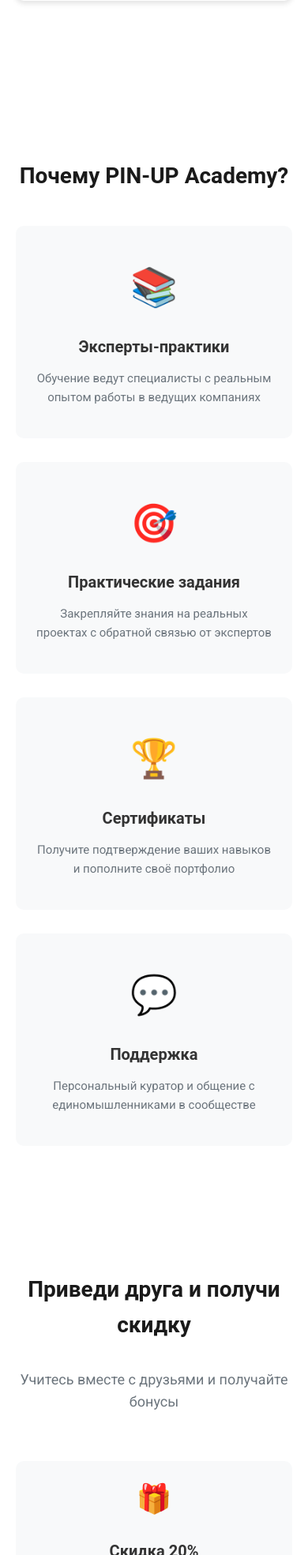
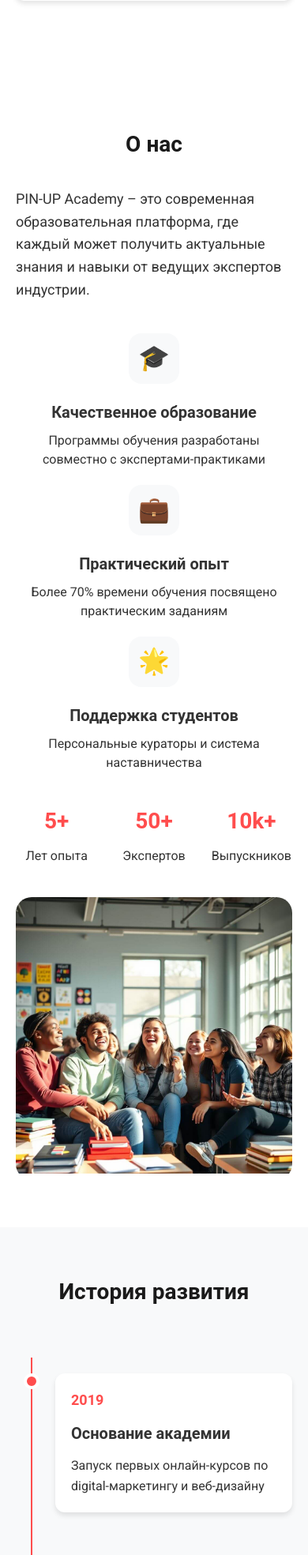
Before and after one commit to Excalibur0888/PinUp_Academy, a PHP site: page /index.html in a window 390 px wide. Shown: the part 4531-6500 px from the top of the page at 79% size. Run offline with PHP 8.4, Linux system fonts and the light colour scheme; some web fonts are replaced.

Commit message:
Add About and Timeline sections with responsive design

```diff
--- a/css/style.css
+++ b/css/style.css
@@ -4127,3 +4127,258 @@
         gap: 12px;
     }
 }
+
+/* About Section */
+.about {
+    padding: 80px 0;
+    background: var(--white);
+}
+
+.about-grid {
+    display: grid;
+    grid-template-columns: 1fr 1fr;
+    gap: 60px;
+    align-items: center;
+}
+
+.about-content {
+    max-width: 600px;
+}
+
+.about-description {
+    font-size: 18px;
+    line-height: 1.6;
+    color: var(--text-color);
+    margin-bottom: 40px;
+}
+
+.about-features {
+    display: grid;
+    gap: 24px;
+    margin-bottom: 40px;
+}
+
+.about-feature {
+    display: flex;
+    gap: 20px;
+    align-items: flex-start;
+}
+
+.about-feature__icon {
+    font-size: 32px;
+    width: 64px;
+    height: 64px;
+    background: var(--light-bg);
+    border-radius: 16px;
+    display: flex;
+    align-items: center;
+    justify-content: center;
+    flex-shrink: 0;
+}
+
+.about-feature__content {
+    flex: 1;
+}
+
+.about-feature__title {
+    font-size: 20px;
+    font-weight: 600;
+    color: var(--text-color);
+    margin-bottom: 8px;
+}
+
+.about-feature__text {
+    font-size: 16px;
+    line-height: 1.5;
+    color: var(--text-muted);
+}
+
+.about-stats {
+    display: grid;
+    grid-template-columns: repeat(3, 1fr);
+    gap: 30px;
+    margin-top: 40px;
+}
+
+.about-stat {
+    text-align: center;
+}
+
+.about-stat__value {
+    font-size: 36px;
+    font-weight: 700;
+    color: var(--primary-color);
+    display: block;
+    margin-bottom: 8px;
+}
+
+.about-stat__label {
+    font-size: 16px;
+    color: var(--text-muted);
+}
+
+.about-image {
+    position: relative;
+    border-radius: 20px;
+    overflow: hidden;
+}
+
+.about-image img {
+    width: 100%;
+    height: 100%;
+    object-fit: cover;
+}
+
+/* Timeline Section */
+.timeline {
+    padding: 80px 0;
+    background: var(--light-bg);
+    position: relative;
+}
+
+.timeline-container {
+    position: relative;
+    max-width: 800px;
+    margin: 60px auto 0;
+    padding: 20px 0;
+}
+
+.timeline-container::before {
+    content: '';
+    position: absolute;
+    left: 50%;
+    transform: translateX(-50%);
+    width: 2px;
+    height: 100%;
+    background: var(--primary-color);
+    top: 0;
+}
+
+.timeline-item {
+    position: relative;
+    margin-bottom: 60px;
+    width: calc(50% - 30px);
+}
+
+.timeline-item:nth-child(odd) {
+    left: 0;
+}
+
+.timeline-item:nth-child(even) {
+    left: 50%;
+    margin-left: 30px;
+}
+
+.timeline-dot {
+    position: absolute;
+    width: 20px;
+    height: 20px;
+    border-radius: 50%;
+    background: var(--primary-color);
+    border: 4px solid var(--white);
+    top: 0;
+}
+
+.timeline-item:nth-child(odd) .timeline-dot {
+    right: -40px;
+}
+
+.timeline-item:nth-child(even) .timeline-dot {
+    left: -40px;
+}
+
+.timeline-content {
+    background: var(--white);
+    padding: 30px;
+    border-radius: 12px;
+    box-shadow: var(--shadow);
+}
+
+.timeline-date {
+    font-size: 18px;
+    font-weight: 600;
+    color: var(--primary-color);
+    margin-bottom: 12px;
+}
+
+.timeline-title {
+    font-size: 24px;
+    font-weight: 700;
+    color: var(--text-color);
+    margin-bottom: 12px;
+}
+
+.timeline-description {
+    font-size: 16px;
+    line-height: 1.6;
+    color: var(--text-muted);
+}
+
+@media (max-width: 1024px) {
+    .about-grid {
+        grid-template-columns: 1fr;
+        gap: 40px;
+    }
+
+    .about-content {
+        max-width: 100%;
+    }
+
+    .about-image {
+        max-width: 600px;
+        margin: 0 auto;
+    }
+}
+
+@media (max-width: 768px) {
+    .about,
+    .timeline {
+        padding: 60px 0;
+    }
+
+    .about-features {
+        gap: 20px;
+    }
+
+    .about-feature {
+        flex-direction: column;
+        text-align: center;
+        align-items: center;
+    }
+
+    .about-stats {
+        gap: 20px;
+    }
+
+    .about-stat__value {
+        font-size: 28px;
+    }
+
+    .timeline-container::before {
+        left: 20px;
+    }
+
+    .timeline-item {
+        width: calc(100% - 50px);
+        margin-left: 50px;
+    }
+
+    .timeline-item:nth-child(odd),
+    .timeline-item:nth-child(even) {
+        left: 0;
+        margin-left: 50px;
+    }
+
+    .timeline-item:nth-child(odd) .timeline-dot,
+    .timeline-item:nth-child(even) .timeline-dot {
+        left: -40px;
+    }
+
+    .timeline-content {
+        padding: 20px;
+    }
+
+    .timeline-title {
+        font-size: 20px;
+    }
+}
--- a/index.html
+++ b/index.html
@@ -252,6 +252,118 @@
         </div>
     </section>
 
+    <section class="about">
+        <div class="container">
+            <div class="about-grid">
+                <div class="about-content">
+                    <h2 class="section-title">О нас</h2>
+                    <p class="about-description">PIN-UP Academy – это современная образовательная платформа, где каждый может получить актуальные знания и навыки от ведущих экспертов индустрии.</p>
+                    <div class="about-features">
+                        <div class="about-feature">
+                            <div class="about-feature__icon">🎓</div>
+                            <div class="about-feature__content">
+                                <h3 class="about-feature__title">Качественное образование</h3>
+                                <p class="about-feature__text">Программы обучения разработаны совместно с экспертами-практиками</p>
+                            </div>
+                        </div>
+                        <div class="about-feature">
+                            <div class="about-feature__icon">💼</div>
+                            <div class="about-feature__content">
+                                <h3 class="about-feature__title">Практический опыт</h3>
+                                <p class="about-feature__text">Более 70% времени обучения посвящено практическим заданиям</p>
+                            </div>
+                        </div>
+                        <div class="about-feature">
+                            <div class="about-feature__icon">🌟</div>
+                            <div class="about-feature__content">
+                                <h3 class="about-feature__title">Поддержка студентов</h3>
+                                <p class="about-feature__text">Персональные кураторы и система наставничества</p>
+                            </div>
+                        </div>
+                    </div>
+                    <div class="about-stats">
+                        <div class="about-stat">
+                            <span class="about-stat__value">5+</span>
+                            <span class="about-stat__label">Лет опыта</span>
+                        </div>
+                        <div class="about-stat">
+                            <span class="about-stat__value">50+</span>
+                            <span class="about-stat__label">Экспертов</span>
+                        </div>
+                        <div class="about-stat">
+                            <span class="about-stat__value">10k+</span>
+                            <span class="about-stat__label">Выпускников</span>
+                        </div>
+                    </div>
+                </div>
+                <div class="about-image">
+                    <img src="img/about-image.jpg" alt="О нас">
+                </div>
+            </div>
+        </div>
+    </section>
+
+    <section class="timeline">
+        <div class="container">
+            <h2 class="section-title">История развития</h2>
+            <div class="timeline-container">
+                <div class="timeline-item">
+                    <div class="timeline-dot"></div>
+                    <div class="timeline-content">
+                        <div class="timeline-date">2019</div>
+                        <h3 class="timeline-title">Основание академии</h3>
+                        <p class="timeline-description">Запуск первых онлайн-курсов по digital-маркетингу и веб-дизайну</p>
+                    </div>
+                </div>
+
+                <div class="timeline-item">
+                    <div class="timeline-dot"></div>
+                    <div class="timeline-content">
+                        <div class="timeline-date">2020</div>
+                        <h3 class="timeline-title">Развитие платформы</h3>
+                        <p class="timeline-description">Запуск собственной образовательной платформы и расширение программ обучения</p>
+                    </div>
+                </div>
+
+                <div class="timeline-item">
+                    <div class="timeline-dot"></div>
+                    <div class="timeline-content">
+                        <div class="timeline-date">2021</div>
+                        <h3 class="timeline-title">Международное признание</h3>
+                        <p class="timeline-description">Выход на международный рынок и получение отраслевых наград</p>
+                    </div>
+                </div>
+
+                <div class="timeline-item">
+                    <div class="timeline-dot"></div>
+                    <div class="timeline-content">
+                        <div class="timeline-date">2022</div>
+                        <h3 class="timeline-title">Инновации в обучении</h3>
+                        <p class="timeline-description">Внедрение AI-технологий и запуск программы наставничества</p>
+                    </div>
+                </div>
+
+                <div class="timeline-item">
+                    <div class="timeline-dot"></div>
+                    <div class="timeline-content">
+                        <div class="timeline-date">2023</div>
+                        <h3 class="timeline-title">Масштабирование</h3>
+                        <p class="timeline-description">Открытие новых направлений и запуск корпоративного обучения</p>
+                    </div>
+                </div>
+
+                <div class="timeline-item">
+                    <div class="timeline-dot"></div>
+                    <div class="timeline-content">
+                        <div class="timeline-date">2024</div>
+                        <h3 class="timeline-title">Новые горизонты</h3>
+                        <p class="timeline-description">Развитие международного сотрудничества и запуск инновационных программ</p>
+                    </div>
+                </div>
+            </div>
+        </div>
+    </section>
+
     <section class="features">
         <div class="container">
             <h2 class="section-title">Почему PIN-UP Academy?</h2>
```
Also changed, not shown: img/about-image.jpg (added).
